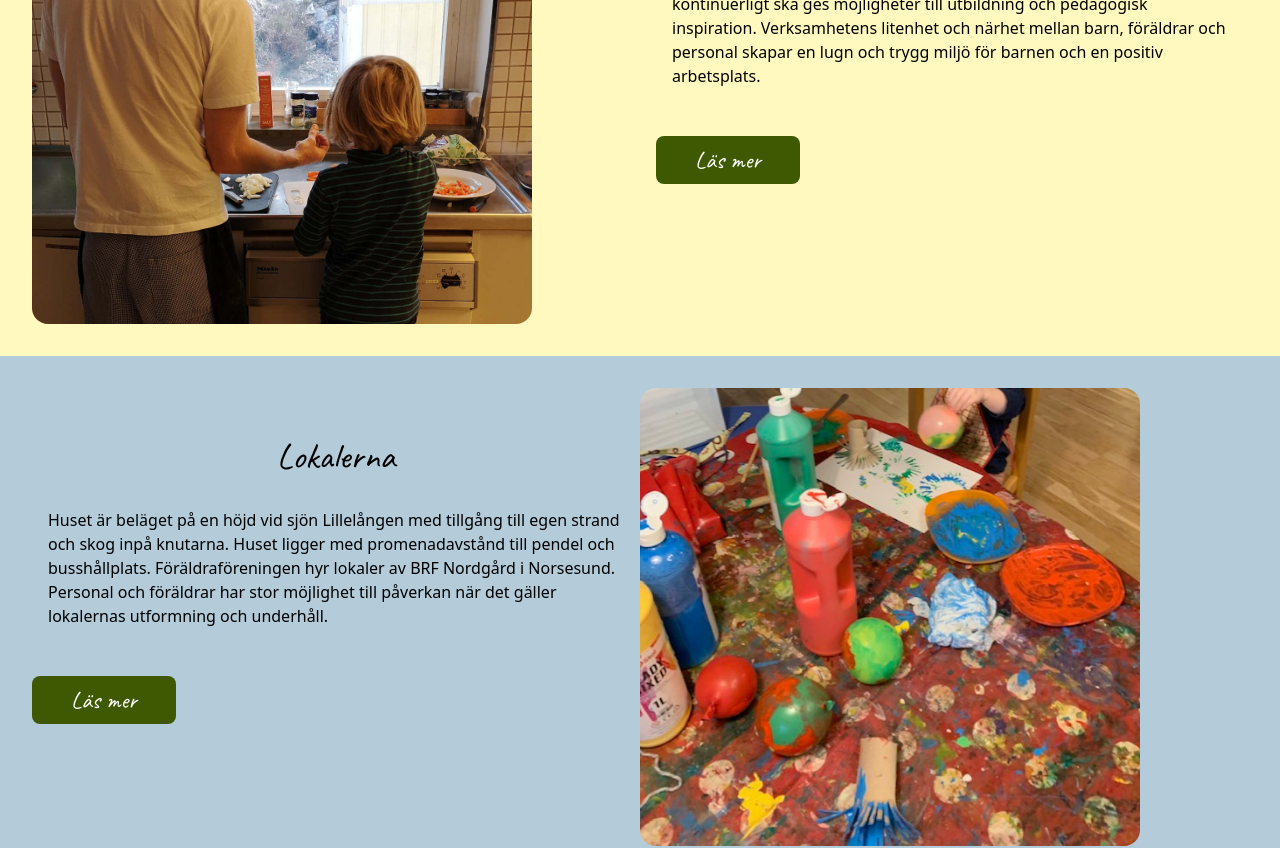
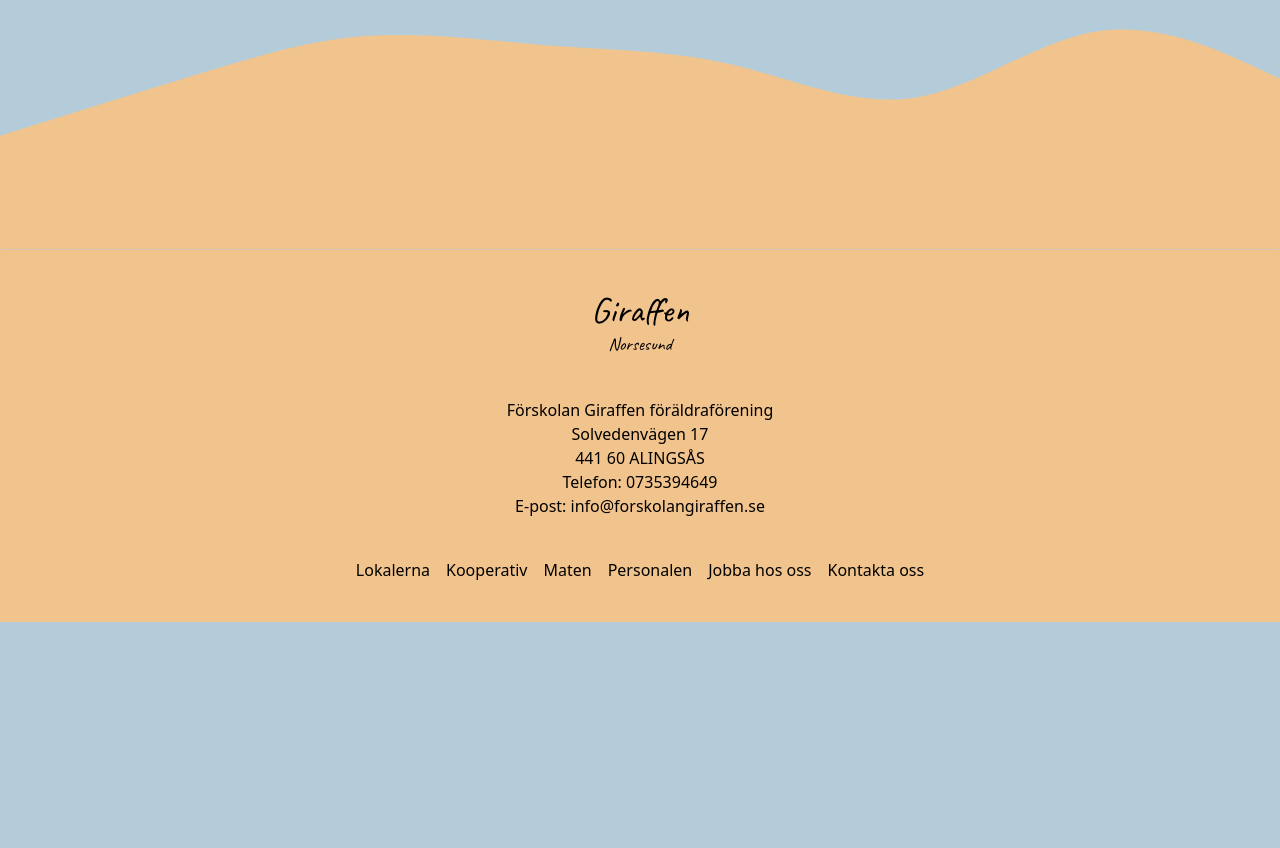
Before and after one commit to dannebrob/giraffen, a Next.js app: page /mat in a window 1280 px wide. Shown: the part 1460-2308 px from the top of the page. After the commit the page ends 2082 px from the top, so only its background shows below. Built offline with nearby package versions, Linux system fonts and the light colour scheme.

Commit message:
Update text in Item_4.js and TopHead.js

```diff
--- a/src/components/display/Item_4.js
+++ b/src/components/display/Item_4.js
@@ -28,13 +28,13 @@ export const Item4 = () => {
             </div>
             <div className='md:w-6/12'>
             <div className='flex flex-col p-4'>
-                <h2 className={`text-4xl p-8 text-center  ${caveat.className}`}>Lokalerna</h2>
+                <h2 className={`text-4xl p-8 text-center  ${caveat.className}`}>Ute- och innemiljön</h2>
                 <p>Huset är beläget på en höjd vid sjön Lillelången med tillgång till egen strand och skog inpå knutarna.
                 Huset ligger med promenadavstånd till pendel och busshållplats. Föräldraföreningen hyr lokaler av BRF Nordgård i Norsesund.
                 Personal och föräldrar har stor möjlighet till påverkan när det gäller lokalernas utformning och underhåll.
                 </p>
             </div>
-                <ReadMoreButton link={'mat'}/>
+                <ReadMoreButton link={'miljo'}/>
             </div>
 
         </div>
--- a/src/components/header/TopHead.js
+++ b/src/components/header/TopHead.js
@@ -32,7 +32,7 @@ export const TopHead = () => {
                 <ul className='flex font-medium text-lg items-center'>
               <Link href="/kontakt" className={`bg-green rounded-md p-2 text-white ${caveat.className}`}>Ställ ditt barn i kö</Link>
                     <li className='p-2'>
-                    <Link href={'/lokalerna'}><li className='p-2'>Miljön</li></Link>
+                    <Link href={'/miljo'}><li className='p-2'>Miljön</li></Link>
                     </li>
                     <li className='p-2'>
                         <Link href="/kooperativ">Föräldrakooperativ</Link>
@@ -94,7 +94,7 @@ export const TopHead = () => {
          </div>
         <nav className='pt-24 w-full text-center text-3xl font-medium'>
           <ul>
-            <Link href={'/lokalerna'}><li className='p-5'>Miljö</li></Link>
+            <Link href={'/miljo'}><li className='p-5'>Miljö</li></Link>
             <Link href={'/kooperativ'}><li className='p-5'>Föräldrakooperativ</li></Link>
             <Link href={'/pedagogik'}><li className='p-5'>Pedagogik</li></Link>
             <Link href={'/kontakt'}><li className='p-5'>Kontakt</li></Link>
--- a/src/pages/kooperativ.js
+++ b/src/pages/kooperativ.js
@@ -54,7 +54,6 @@ export default function Kooperativ() {
       />
         </div>
     </main>
-    <Display />
     <Photos />
     <Footer />
   </>
--- a/src/pages/mat.js
+++ b/src/pages/mat.js
@@ -45,7 +45,6 @@ export default function Mat() {
         />
           </div>
       </main>
-      <Display />
       <Photos />
       <Footer />
     </>
--- a/src/pages/personalen.js
+++ b/src/pages/personalen.js
@@ -64,7 +64,6 @@ export default function Personalen() {
       </div>
 
     </main>
-    <Display />
     <Photos />
     <Footer />
   </>
```
